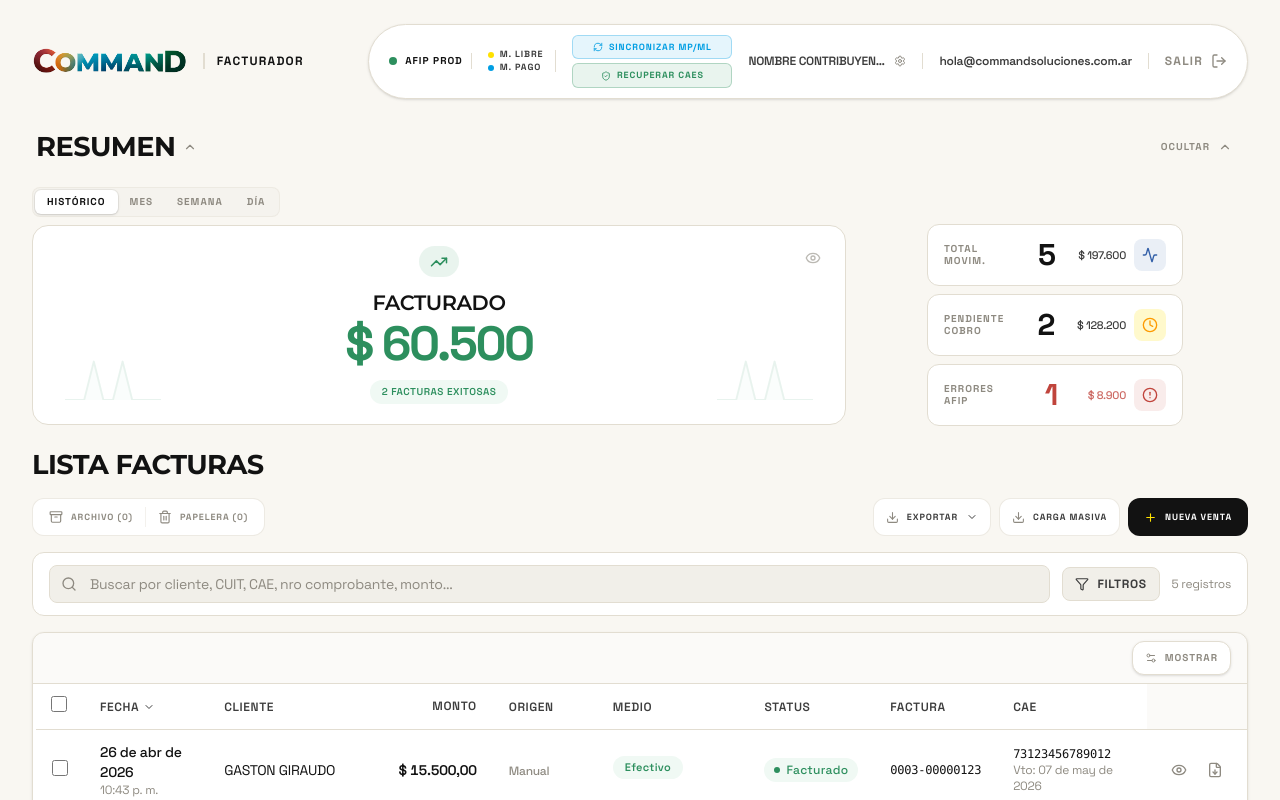
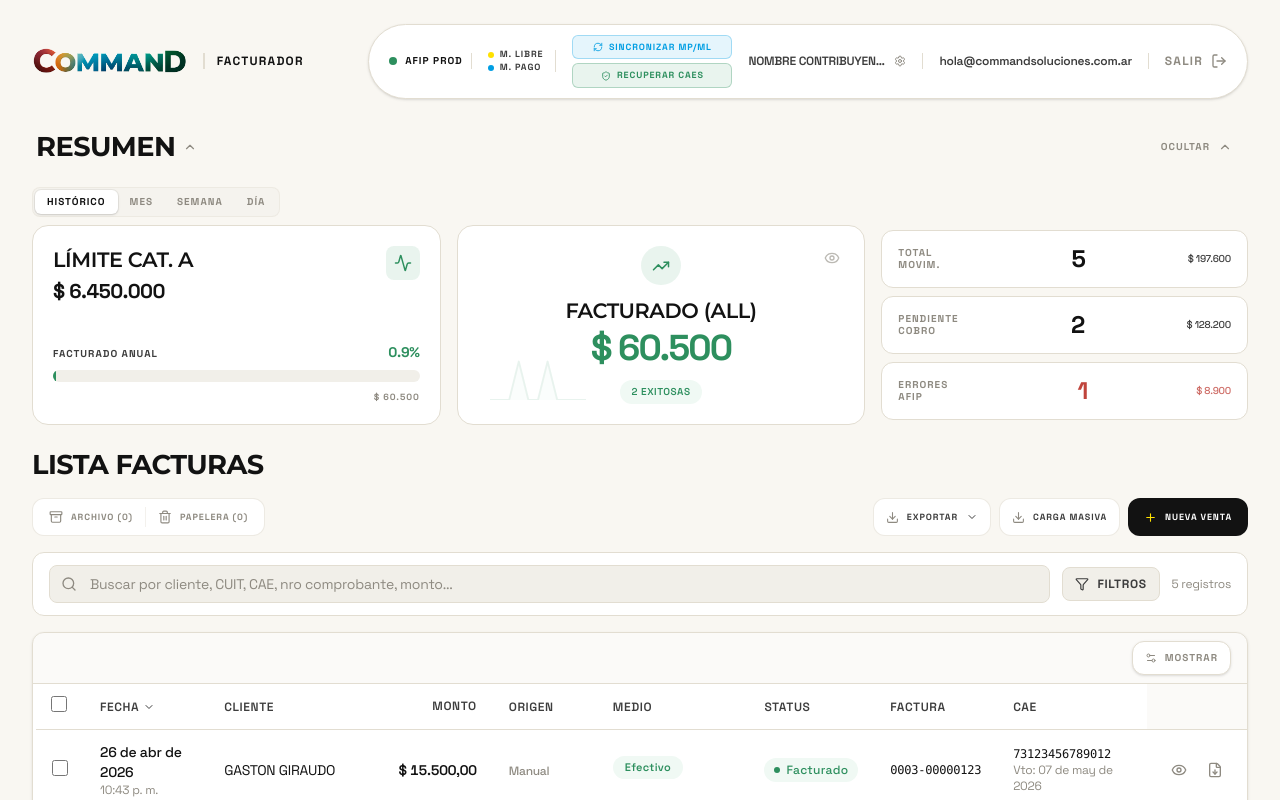
Before and after one commit to curiosidadparlante-jpg/demofacturador, a React (Vite) app: page / in a window 1280 px wide. Shown: the top 800 px of the page. Built offline with nearby package versions, Linux system fonts and the light colour scheme.

Commit message:
feat: Add Monotributo thermometer left aligned

```diff
--- a/src/components/StatsCards.jsx
+++ b/src/components/StatsCards.jsx
@@ -1,11 +1,15 @@
-import { TrendingUp, Clock, FileCheck, Trash2, AlertCircle, Eye, EyeOff, Activity, ChevronDown, ChevronUp } from 'lucide-react'
-import { useState, useEffect } from 'react'
+import { TrendingUp, Clock, FileCheck, Trash2, AlertCircle, Eye, EyeOff, Activity, ChevronDown, ChevronUp, AlertTriangle } from 'lucide-react'
+import { useState, useMemo } from 'react'
 import { filterVentasByTimeframe } from '../utils/dateUtils'
+import { useConfig } from '../context/ConfigContext'
+import { getMonotributoLimit } from '../utils/afipConstants'
 
 export default function StatsCards({ ventas, onCardClick }) {
   const [timeframe, setTimeframe] = useState('all') // 'all', 'day', 'week', 'month'
   const [showValues, setShowValues] = useState(true)
   const [isExpanded, setIsExpanded] = useState(true)
+
+  const { emisor, isRI } = useConfig()
 
   const filteredVentas = filterVentasByTimeframe(ventas, timeframe)
   const activas = filteredVentas.filter(v => v.status !== 'borrada')
@@ -13,7 +17,6 @@ export default function StatsCards({ ventas, onCardClick }) {
   const facturadas = activas.filter(v => v.status === 'facturado')
   const conError = activas.filter(v => v.status === 'error')
   const pendientes = activas.filter(v => v.status === 'pendiente' || v.status === 'procesando')
-  const borradas = filteredVentas.filter(v => v.status === 'borrada')
 
   const getAmount = (v) => {
     const isCreditNote = [3, 8, 13, 113].includes(v.datos_fiscales?.tipo_cbte);
@@ -25,6 +28,30 @@ export default function StatsCards({ ventas, onCardClick }) {
   const facturadasAmount = facturadas.reduce((s, v) => s + getAmount(v), 0)
   const pendientesAmount = pendientes.reduce((s, v) => s + getAmount(v), 0)
   const conErrorAmount = conError.reduce((s, v) => s + getAmount(v), 0)
+
+  // ─── Lógica Termómetro Monotributo ───
+  // Calculamos la facturación anual (del año en curso) sin importar el timeframe seleccionado
+  const facturacionAnual = useMemo(() => {
+    if (isRI) return 0;
+    const currentYear = new Date().getFullYear();
+    const facturadasAnio = ventas.filter(v =>
+      v.status === 'facturado' &&
+      new Date(v.fecha).getFullYear() === currentYear
+    );
+    return facturadasAnio.reduce((s, v) => s + getAmount(v), 0);
+  }, [ventas, isRI]);
+
+  const category = emisor?.monotributo_categoria || 'A';
+  const limit = getMonotributoLimit(category);
+  const percentage = Math.min((facturacionAnual / limit) * 100, 100);
+
+  // Colores para el termómetro
+  const getThermometerColor = (pct) => {
+    if (pct >= 90) return 'text-[#C0443C] bg-[#C0443C]'; // Rojo (Peligro)
+    if (pct >= 75) return 'text-[#F59E0B] bg-[#F59E0B]'; // Naranja (Advertencia)
+    return 'text-[#2D8F5E] bg-[#2D8F5E]'; // Verde (OK)
+  };
+  const colorClass = getThermometerColor(percentage);
 
   const handleToggleValues = (e) => {
     e.stopPropagation()
@@ -89,18 +116,56 @@ export default function StatsCards({ ventas, onCardClick }) {
 
         {/* Grid Layout for Cards */}
         <div className="flex flex-col lg:flex-row gap-4 lg:h-[200px]">
-          {/* 1. FACTURADO (Hero Card) */}
+
+          {/* 1. TERMÓMETRO (Izquierda) */}
+          {!isRI && (
+            <div className="lg:flex-1 relative bg-white border border-border rounded-2xl p-4 md:p-5 flex flex-col justify-between transition-all duration-300 hover:shadow-sm outline-none overflow-hidden min-h-[140px]">
+              <div className="flex items-start justify-between mb-4">
+                <div>
+                  <h3 className="font-bold uppercase tracking-[0.1em] text-[10px] text-text-muted mb-1">
+                    Límite Cat. {category}
+                  </h3>
+                  <div className="font-black text-lg md:text-xl tracking-tight text-text-primary">
+                    {renderMoney(limit)}
+                  </div>
+                </div>
+                <div className={`p-2 rounded-lg bg-opacity-10 ${colorClass.split(' ')[1].replace('bg-', 'bg-')}/10`}>
+                  {percentage >= 90 ? <AlertTriangle size={18} className={colorClass.split(' ')[0]} /> : <Activity size={18} className={colorClass.split(' ')[0]} />}
+                </div>
+              </div>
+
+              <div className="space-y-2">
+                <div className="flex justify-between items-end">
+                  <span className="text-[10px] font-bold uppercase tracking-widest text-text-secondary">
+                    Facturado Anual
+                  </span>
+                  <span className={`font-black text-sm ${colorClass.split(' ')[0]}`}>
+                    {percentage.toFixed(1)}%
+                  </span>
+                </div>
+
+                {/* Progress Bar */}
+                <div className="h-3 w-full bg-surface-alt rounded-full overflow-hidden relative">
+                  <div
+                    className={`absolute top-0 left-0 h-full rounded-full transition-all duration-1000 ${colorClass.split(' ')[1]}`}
+                    style={{ width: `${percentage}%` }}
+                  />
+                </div>
+
+                <div className="text-[9px] font-bold text-text-muted tracking-widest text-right">
+                  {renderMoney(facturacionAnual)}
+                </div>
+              </div>
+            </div>
+          )}
+
+          {/* 2. FACTURADO (Centro) */}
           <div
             onClick={() => onCardClick('Facturadas', facturadas, timeframe)}
-            className="lg:flex-[2] relative bg-white border border-border rounded-2xl p-4 md:p-5 flex flex-col justify-center items-center text-center transition-all duration-300 hover:border-green hover:shadow-sm outline-none group cursor-pointer overflow-hidden min-h-[140px]"
+            className={`${isRI ? 'lg:flex-[2]' : 'lg:flex-1'} relative bg-white border border-border rounded-2xl p-4 md:p-5 flex flex-col justify-center items-center text-center transition-all duration-300 hover:border-green hover:shadow-sm outline-none group cursor-pointer overflow-hidden min-h-[140px]`}
           >
             {/* Decorative Waves (Subtle) */}
             <div className="absolute left-8 bottom-6 w-24 h-12 opacity-10 pointer-events-none hidden md:block">
-              <svg viewBox="0 0 100 50" className="w-full h-full stroke-green fill-green/20" strokeWidth="2" strokeLinecap="round" strokeLinejoin="round">
-                <path d="M0,50 L20,50 L30,10 L40,50 L50,50 L60,10 L70,50 L100,50" />
-              </svg>
-            </div>
-            <div className="absolute right-8 bottom-6 w-24 h-12 opacity-10 pointer-events-none hidden md:block">
               <svg viewBox="0 0 100 50" className="w-full h-full stroke-green fill-green/20" strokeWidth="2" strokeLinecap="round" strokeLinejoin="round">
                 <path d="M0,50 L20,50 L30,10 L40,50 L50,50 L60,10 L70,50 L100,50" />
               </svg>
@@ -118,85 +183,76 @@ export default function StatsCards({ ventas, onCardClick }) {
             </div>
 
             <h3 className="font-bold uppercase tracking-[0.1em] text-[11px] md:text-[12px] text-text-primary/90 mb-1">
-              Facturado
+              Facturado ({timeframe})
             </h3>
 
-            <div className="font-black text-3xl md:text-4xl lg:text-5xl tracking-tighter text-green mb-2 md:mb-3 transition-all">
+            <div className="font-black text-2xl md:text-3xl lg:text-4xl tracking-tighter text-green mb-2 md:mb-3 transition-all">
               {renderMoney(facturadasAmount)}
             </div>
 
             <div className="font-semibold text-[10px] text-green bg-green-subtle px-3 py-1 rounded-full uppercase tracking-wider">
-              {facturadas.length} {facturadas.length === 1 ? 'factura exitosa' : 'facturas exitosas'}
+              {facturadas.length} {facturadas.length === 1 ? 'exitosa' : 'exitosas'}
             </div>
           </div>
 
-        {/* 2. STACK OF 3 MINI CARDS */}
-        <div className="lg:flex-[1] flex justify-center items-center h-auto lg:h-[200px]">
-          <div className="flex flex-row lg:flex-col justify-center items-center gap-2 w-full lg:w-auto">
+          {/* 3. STACK OF 3 MINI CARDS (Derecha) */}
+          <div className="lg:flex-1 flex justify-center items-center h-auto lg:h-[200px]">
+            <div className="flex flex-row lg:flex-col justify-center items-center gap-2 w-full lg:w-full">
 
               {/* Total Ventas */}
               <button
                 onClick={() => onCardClick('Total Ventas', activas, timeframe)}
-              className="flex-1 lg:w-[256px] min-h-0 bg-white border border-border rounded-xl px-2 md:px-4 py-2 md:py-3 flex flex-col md:grid md:grid-cols-[70px_1fr_auto] items-center gap-1 md:gap-4 transition-all duration-300 hover:shadow-sm hover:border-blue outline-none cursor-pointer group"
+                className="flex-1 w-full min-h-0 bg-white border border-border rounded-xl px-2 md:px-4 py-2 md:py-3 flex flex-col md:grid md:grid-cols-[70px_1fr_auto] items-center gap-1 md:gap-4 transition-all duration-300 hover:shadow-sm hover:border-blue outline-none cursor-pointer group"
               >
                 <div className="font-bold uppercase text-[8px] md:text-[10px] text-text-muted tracking-widest leading-tight text-center md:text-left">Total<br className="hidden md:block"/> Movim.</div>
 
                 <div className="flex items-center justify-center gap-1.5 md:contents">
-                <div className="font-black text-xl md:text-3xl text-text-primary tracking-tighter text-center">{activas.length}</div>
+                  <div className="font-black text-xl md:text-2xl text-text-primary tracking-tighter text-center">{activas.length}</div>
                   <div className="md:hidden text-blue/60">
                      <Activity size={10} />
                   </div>
                 </div>
 
                 <div className="hidden md:flex items-center gap-2 justify-end">
-                 <div className="font-medium text-[10px] md:text-[11px] text-text-secondary tracking-tight">{renderMoney(totalActivasAmount)}</div>
-                 <div className="bg-blue/10 p-2 rounded-lg shrink-0">
-                   <Activity size={16} className="text-blue" />
-                 </div>
+                   <div className="font-medium text-[9px] md:text-[10px] text-text-secondary tracking-tight">{renderMoney(totalActivasAmount)}</div>
                 </div>
               </button>
 
               {/* Pendientes */}
               <button
                 onClick={() => onCardClick('Pendientes', pendientes, timeframe)}
-              className="flex-1 lg:w-[256px] min-h-0 bg-white border border-border rounded-xl px-2 md:px-4 py-2 md:py-3 flex flex-col md:grid md:grid-cols-[70px_1fr_auto] items-center gap-1 md:gap-4 transition-all duration-300 hover:shadow-sm hover:border-amber-400 outline-none cursor-pointer group"
+                className="flex-1 w-full min-h-0 bg-white border border-border rounded-xl px-2 md:px-4 py-2 md:py-3 flex flex-col md:grid md:grid-cols-[70px_1fr_auto] items-center gap-1 md:gap-4 transition-all duration-300 hover:shadow-sm hover:border-amber-400 outline-none cursor-pointer group"
               >
                 <div className="font-bold uppercase text-[8px] md:text-[10px] text-text-muted tracking-widest leading-tight text-center md:text-left">Pendiente<br className="hidden md:block"/> Cobro</div>
 
                 <div className="flex items-center justify-center gap-1.5 md:contents">
-                <div className="font-black text-xl md:text-3xl text-text-primary tracking-tighter text-center">{pendientes.length}</div>
+                  <div className="font-black text-xl md:text-2xl text-text-primary tracking-tighter text-center">{pendientes.length}</div>
                   <div className="md:hidden text-amber-500/60">
                      <Clock size={10} />
                   </div>
                 </div>
 
                 <div className="hidden md:flex items-center gap-2 justify-end">
-                 <div className="font-medium text-[10px] md:text-[11px] text-text-secondary tracking-tight">{renderMoney(pendientesAmount)}</div>
-                 <div className="bg-yellow/20 p-2 rounded-lg shrink-0">
-                   <Clock size={16} className="text-amber-500" />
-                 </div>
+                   <div className="font-medium text-[9px] md:text-[10px] text-text-secondary tracking-tight">{renderMoney(pendientesAmount)}</div>
                 </div>
               </button>
 
               {/* Con Error */}
               <button
                 onClick={() => onCardClick('Con Error', conError, timeframe)}
-              className="flex-1 lg:w-[256px] min-h-0 bg-white border border-border rounded-xl px-2 md:px-4 py-2 md:py-3 flex flex-col md:grid md:grid-cols-[70px_1fr_auto] items-center gap-1 md:gap-4 transition-all duration-300 hover:shadow-sm hover:border-red outline-none cursor-pointer group"
+                className="flex-1 w-full min-h-0 bg-white border border-border rounded-xl px-2 md:px-4 py-2 md:py-3 flex flex-col md:grid md:grid-cols-[70px_1fr_auto] items-center gap-1 md:gap-4 transition-all duration-300 hover:shadow-sm hover:border-red outline-none cursor-pointer group"
               >
                 <div className="font-bold uppercase text-[8px] md:text-[10px] text-text-muted tracking-widest leading-tight text-center md:text-left">Errores<br className="hidden md:block"/> AFIP</div>
 
                 <div className="flex items-center justify-center gap-1.5 md:contents">
-                <div className="font-black text-xl md:text-3xl text-red tracking-tighter text-center">{conError.length}</div>
+                  <div className="font-black text-xl md:text-2xl text-red tracking-tighter text-center">{conError.length}</div>
                   <div className="md:hidden text-red/60">
                      <AlertCircle size={10} />
                   </div>
                 </div>
 
                 <div className="hidden md:flex items-center gap-2 justify-end">
-                 <div className="font-medium text-[10px] md:text-[11px] text-red opacity-80 tracking-tight">{renderMoney(conErrorAmount)}</div>
-                 <div className="bg-red/10 p-2 rounded-lg shrink-0">
-                   <AlertCircle size={16} className="text-red" />
-                 </div>
+                   <div className="font-medium text-[9px] md:text-[10px] text-red opacity-80 tracking-tight">{renderMoney(conErrorAmount)}</div>
                 </div>
               </button>
             </div>
--- a/src/context/ConfigContext.jsx
+++ b/src/context/ConfigContext.jsx
@@ -26,6 +26,7 @@ export function ConfigProvider({ children }) {
           inicio_actividades: '2020-01-01',
           pto_vta: 3,
           tipo_cbte: 11,
+          monotributo_categoria: 'A',
           certificado_crt: 'demo.crt',
           certificado_key: 'demo.key',
           env: 'production'
--- /dev/null
+++ b/src/utils/afipConstants.js
@@ -0,0 +1,18 @@
+export const MONOTRIBUTO_LIMITS_2024 = {
+  'A': 6450000,
+  'B': 9450000,
+  'C': 13250000,
+  'D': 16450000,
+  'E': 19350000,
+  'F': 24250000,
+  'G': 29000000,
+  'H': 44000000,
+  'I': 49250000,
+  'J': 56400000,
+  'K': 68000000
+};
+
+// Se puede cambiar la referencia cuando AFIP publique la de 2025/2026
+export const getMonotributoLimit = (category) => {
+  return MONOTRIBUTO_LIMITS_2024[category] || MONOTRIBUTO_LIMITS_2024['A'];
+};
```
Also changed, not shown: src/components/EmisorSetupModal.jsx (+28 -0 lines). Lines whose indentation alone changed are shown as unchanged.
